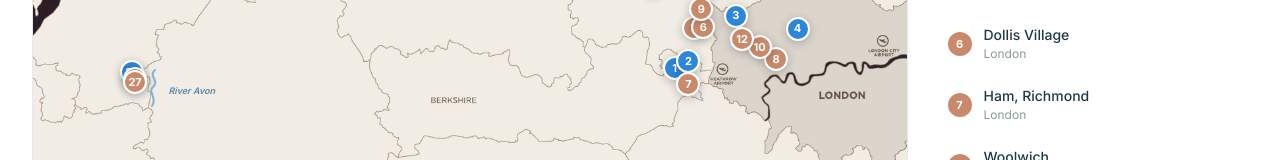
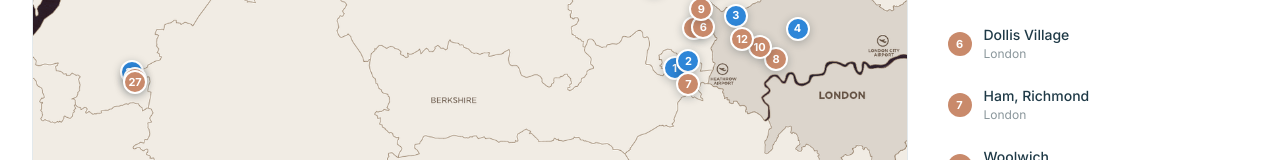
Before and after one commit to candoosteven-rgb/hill-international-microsite, a Next.js app: page /locations in a window 1280 px wide. Shown: the part 770-930 px from the top of the page. Built offline with nearby package versions, Linux system fonts and the light colour scheme.

Commit message:
Revert "Add a decorative River Avon reference near the Bristol pin cluster"
This reverts commit 11c620ef66d2396804b01dae844c56eb949f511b.

```diff
--- a/src/components/LocationsMap.tsx
+++ b/src/components/LocationsMap.tsx
@@ -301,28 +301,6 @@ export default function LocationsMap() {
             className="pointer-events-none absolute inset-0 h-full w-full select-none rounded-[22px] object-cover"
           />
 
-          {/* River Avon, shown as a simple decorative reference (not to
-              scale) so it's clear Clifton Collection sits across the water
-              from Baltic Wharf/Southville Collection - the three pins are
-              only a few pixels apart on an England-wide map, too close for
-              an accurately-traced river to read, so this is placed just
-              clear of the cluster rather than literally under the pins. */}
-          <div className="pointer-events-none absolute z-10" style={{ left: "12.3%", top: "81.0%" }}>
-            <svg width="30" height="36" viewBox="0 0 30 36" style={{ overflow: "visible" }}>
-              <path
-                d="M15 0 C 8 6, 20 11, 13 17 C 7 22, 18 27, 12 36"
-                stroke="#6fa8d6"
-                strokeWidth="2"
-                fill="none"
-                strokeLinecap="round"
-                opacity="0.85"
-              />
-            </svg>
-            <span className="absolute left-7 top-3.5 whitespace-nowrap text-[9px] font-semibold italic text-[#5a86ad]">
-              River Avon
-            </span>
-          </div>
-
           {LOCATIONS.map((pin, i) => {
             const d = devById(pin.id);
             if (!d) return null;
```
